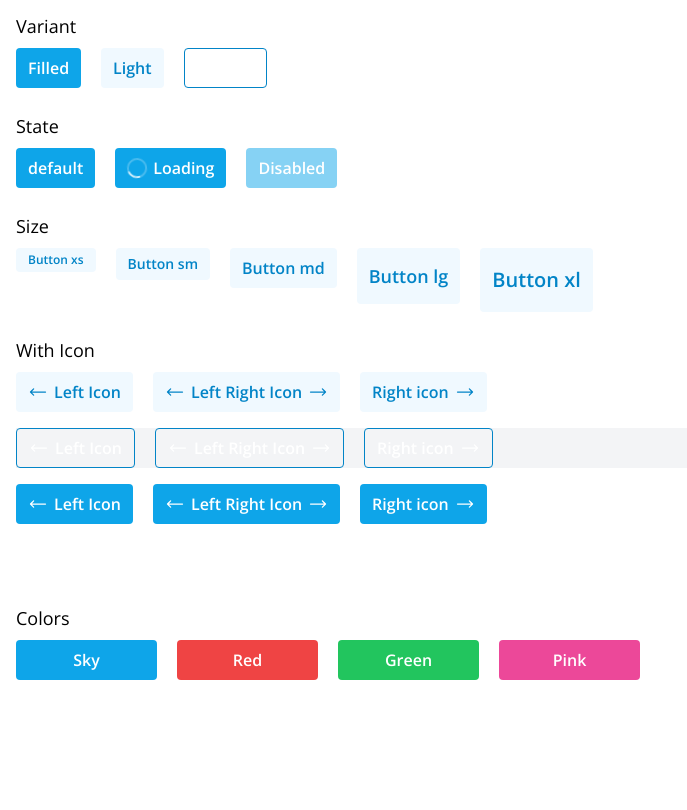
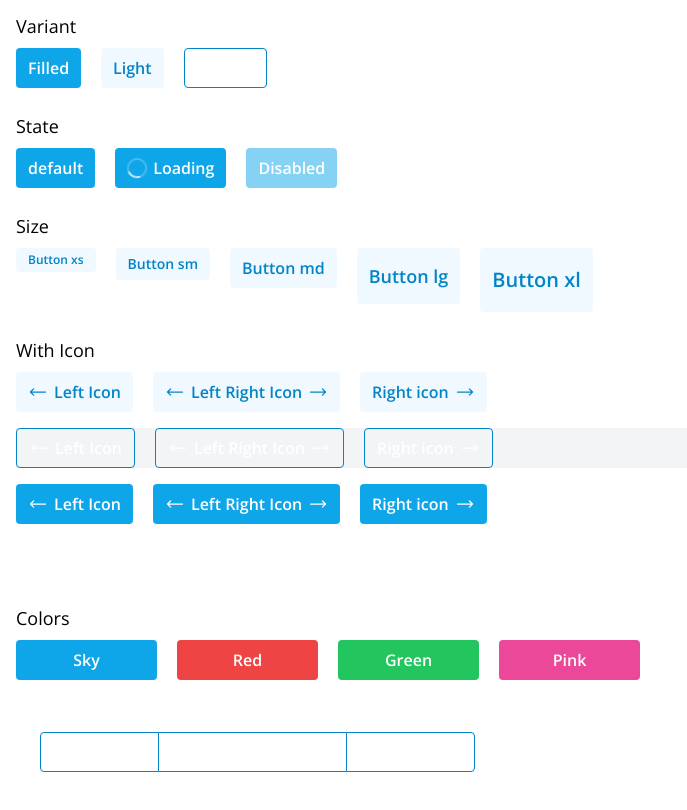
Before and after one commit to ibnumusyaffa/tailwind-components, a Next.js app: page /button in a window 1280 px wide. Shown: the whole page, without its empty margins (0-687 px from the left). Built offline with nearby package versions, Linux system fonts and the light colour scheme.

Commit message:
add button

```diff
--- a/components/Button.js
+++ b/components/Button.js
@@ -1,4 +1,4 @@
-import React from "react";
+import React, { createContext, useContext } from "react";
 import clsx from "clsx";
 import { useTheme } from "../context/ThemeProvider";
 function Spinner() {
@@ -81,7 +81,9 @@ function variantStyles({ variant, color }) {
   }
 }
 
-export default React.forwardRef(function Button(
+const ButtonGroupCtx = createContext(false);
+
+export const Button = React.forwardRef(function Button(
   {
     size = "md",
     variant = "solid",
@@ -99,6 +101,8 @@ export default React.forwardRef(function Button(
   ref,
 ) {
   const theme = useTheme();
+  const isButtonGroup = useContext(ButtonGroupCtx);
+
   if (!color) {
     color = theme.defaultColor;
   }
@@ -130,6 +134,16 @@ export default React.forwardRef(function Button(
       "h-14 text-lg": size === "lg",
       "h-16 text-xl": size === "xl",
     },
+    //button group
+    {
+      "first-of-type:!rounded-tr-none first-of-type:!rounded-br-none":
+        isButtonGroup,
+      "last-of-type:!rounded-tl-none last-of-type:!rounded-bl-none":
+        isButtonGroup,
+      "[&:not(:first-of-type):not(:last-of-type)]:!rounded-none": isButtonGroup,
+      "[&:not(:first-of-type):not(:last-of-type)]:!border-r-0 ": isButtonGroup,
+      "[&:not(:first-of-type):not(:last-of-type)]:!border-l-0": isButtonGroup,
+    },
   );
 
   let iconStyle = clsx({
@@ -147,7 +161,7 @@ export default React.forwardRef(function Button(
       onClick={onClick}
       {...props}
     >
-      <div className="flex h-full items-center justify-center  space-x-1.5 px-3">
+      <div className="flex h-full items-center justify-center  space-x-1.5 rounded-tr-none px-3">
         {loading ? (
           <div className={iconStyle}>
             <Spinner></Spinner>
@@ -156,10 +170,22 @@ export default React.forwardRef(function Button(
         {leftIcon && !loading ? (
           <div className={iconStyle}>{leftIcon}</div>
         ) : null}
-        {children ? <div>{children}</div> : null}
+        {children ? (
+          <div>
+            {children}
+          </div>
+        ) : null}
 
         {rightIcon ? <div className={iconStyle}>{rightIcon}</div> : null}
       </div>
     </button>
   );
 });
+
+export function ButtonGroup({ children }) {
+  return (
+    <ButtonGroupCtx.Provider value={true}>
+      <div className="flex">{children}</div>
+    </ButtonGroupCtx.Provider>
+  );
+}
--- /dev/null
+++ b/pages/button-group.js
@@ -0,0 +1,15 @@
+import React from "react";
+
+function Page() {
+  return (
+    <div className="p-5">
+      <div className="flex ">
+        <div className="h-10 w-10 rounded border border-gray-300"></div>
+        <div className="h-10 w-10 rounded border border-gray-300"></div>
+        <div className="h-10 w-10 rounded border border-gray-300"></div>
+      </div>
+    </div>
+  );
+}
+
+export default Page;
--- a/pages/button.js
+++ b/pages/button.js
@@ -1,5 +1,5 @@
 import React from "react";
-import Button from "../components/Button";
+import { Button, ButtonGroup } from "../components/Button";
 import {
   ArrowLongRightIcon,
   ArrowLongLeftIcon,
@@ -69,7 +69,7 @@ function Page() {
             Right icon
           </Button>
         </div>
-        <div className="mt-4 flex space-x-5 bg-gray-100 first-of-type:rad">
+        <div className="first-of-type:rad mt-4 flex space-x-5 bg-gray-100">
           <Button
             variant="outline"
             leftIcon={<ArrowLongLeftIcon></ArrowLongLeftIcon>}
@@ -136,12 +136,45 @@ function Page() {
 
       <div className="px-4 py-3">
         <div className="text-lg">Colors</div>
-        <div className="mt-2 flex space-x-5 w-1/2">
-          <Button fullWidth color="sky">Sky</Button>
-          <Button fullWidth color="red">Red</Button>
-          <Button fullWidth color="green">Green</Button>
-          <Button fullWidth color="pink">Pink</Button>
+        <div className="mt-2 flex w-1/2 space-x-5">
+          <Button fullWidth color="sky">
+            Sky
+          </Button>
+          <Button fullWidth color="red">
+            Red
+          </Button>
+          <Button fullWidth color="green">
+            Green
+          </Button>
+          <Button fullWidth color="pink">
+            Pink
+          </Button>
         </div>
+      </div>
+
+      <div className="p-10 ">
+        <ButtonGroup>
+          <Button
+
+            variant="outline"
+            leftIcon={<ArrowLongLeftIcon></ArrowLongLeftIcon>}
+          >
+            Left Icon
+          </Button>
+          <Button
+            variant="outline"
+            leftIcon={<ArrowLongLeftIcon></ArrowLongLeftIcon>}
+            rightIcon={<ArrowLongRightIcon></ArrowLongRightIcon>}
+          >
+            Left Right Icon
+          </Button>
+          <Button
+            variant="outline"
+            rightIcon={<ArrowLongRightIcon></ArrowLongRightIcon>}
+          >
+            Right icon
+          </Button>
+        </ButtonGroup>
       </div>
     </React.Fragment>
   );
```
